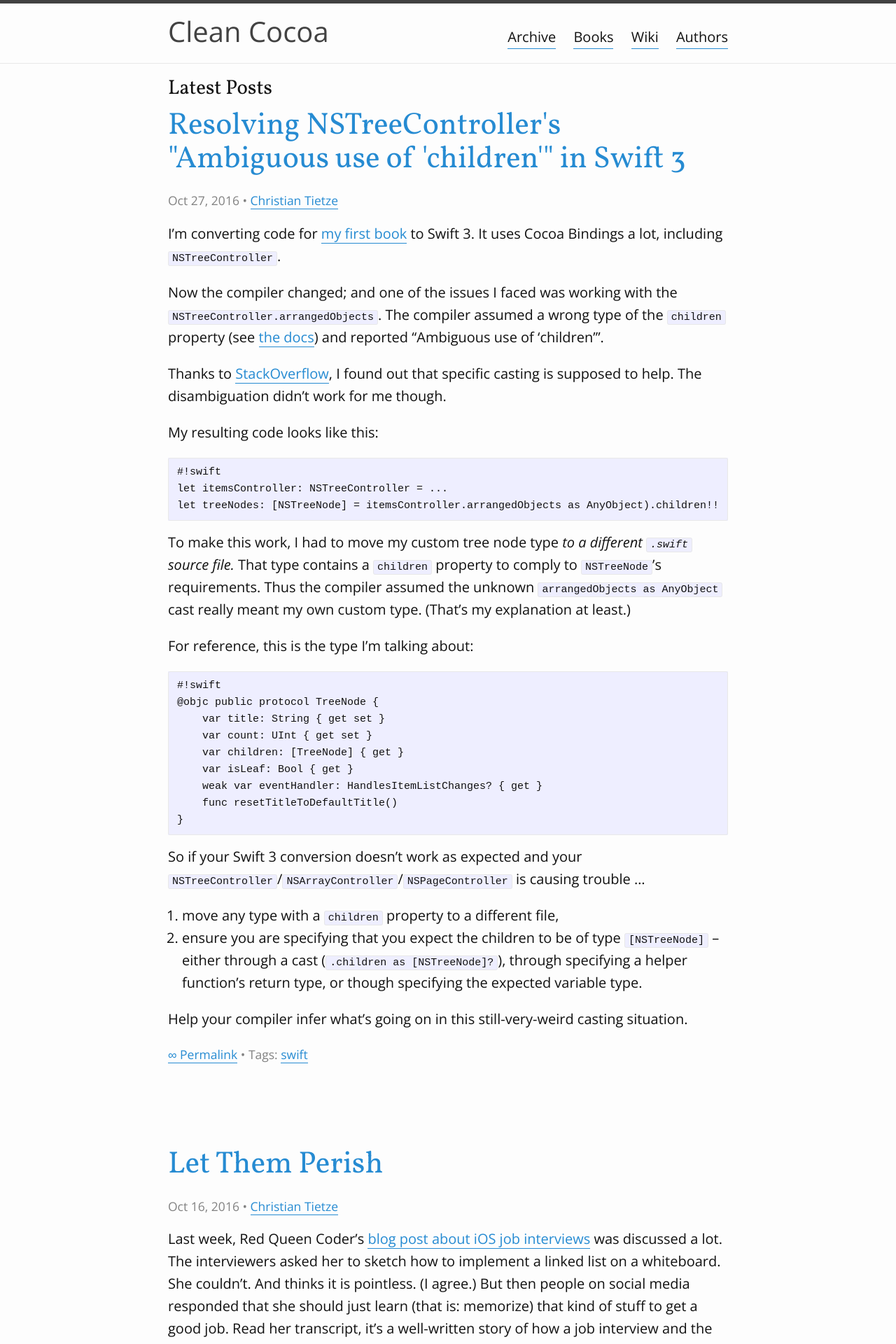
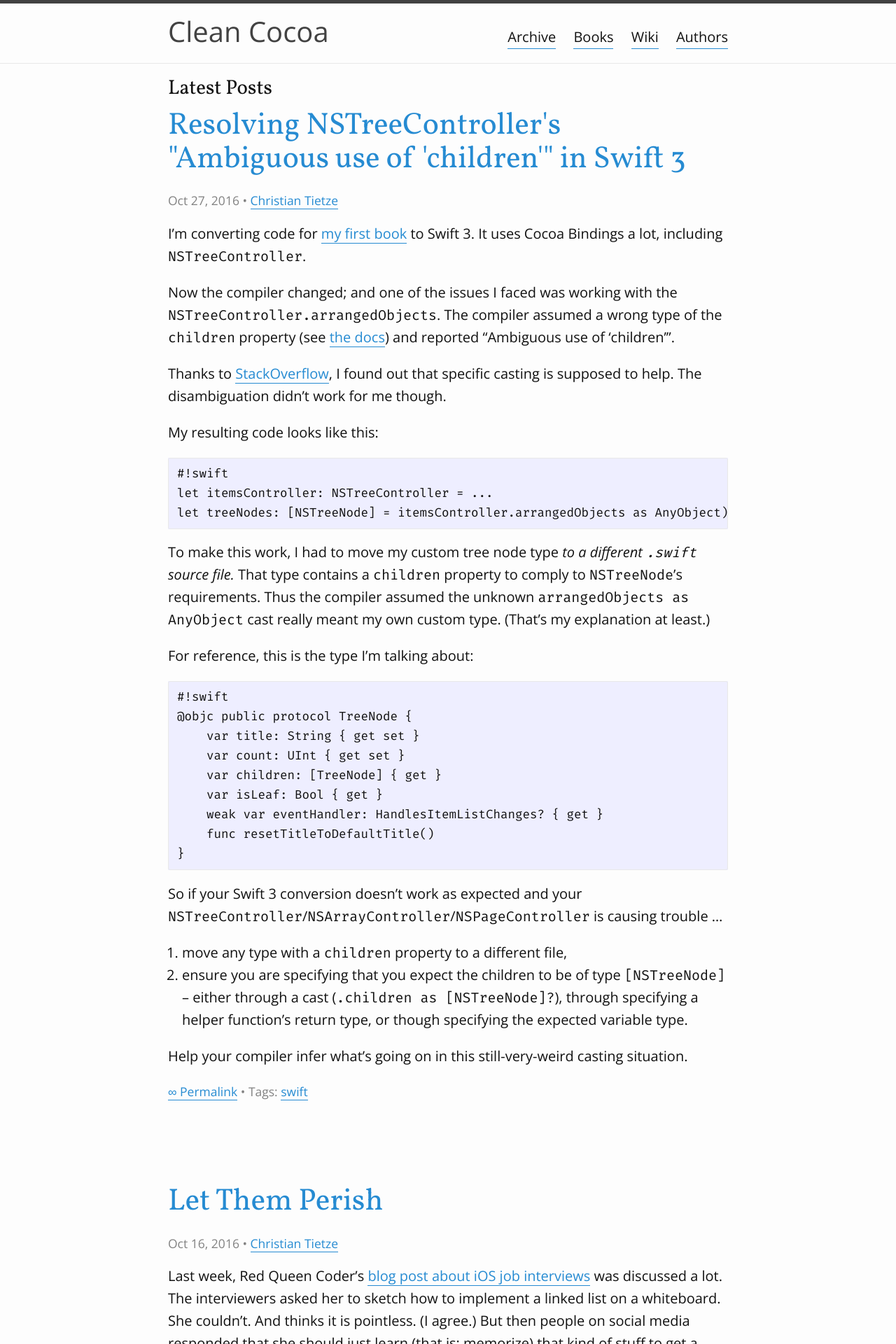
Before and after one commit to CleanCocoa/cleancocoa.github.io, a Jekyll site: the page built from index.html, in a window 1280 px wide. Shown: the top 1920 px of the page at 70% size. Built offline with Jekyll 4.4.1, drawn with Linux system fonts in a browser that asks for light colours.

Commit message:
add monospace font

```diff
--- a/_includes/head.html
+++ b/_includes/head.html
@@ -10,5 +10,5 @@
   <link rel="canonical" href="{{ page.url | replace:'index.html','' | prepend: site.baseurl | prepend: site.url }}">
   <link rel="alternate" type="application/rss+xml" title="{{ site.title }}" href="{{ "/feed.xml" | prepend: site.baseurl | prepend: site.url }}">
 
-  <link href='https://fonts.googleapis.com/css?family=Vollkorn:400,700,400italic,700italic|Open+Sans:300,400,400italic,700,700italic' rel='stylesheet' type='text/css'>
+  <link href='https://fonts.googleapis.com/css?family=Vollkorn:400,700,400italic,700italic|Open+Sans:300,400,400italic,700,700italic|Fira+Mono' rel='stylesheet' type='text/css'>
 </head>
--- a/_sass/_base.scss
+++ b/_sass/_base.scss
@@ -135,17 +135,18 @@
 /**
  * Code formatting
  */
-pre,
-code {
-    font-size: 15px;
-    border: 1px solid $grey-color-light;
-    border-radius: 3px;
-    background-color: #eef;
+pre, code {
+  font-family: $code-font-family;
 }
 
-code {
-    padding: 1px 5px;
+pre {
+  font-size: $small-font-size;
+  border: 1px solid $grey-color-light;
+  border-radius: 3px;
+  background-color: #eef;
 }
+
+code { }
 
 pre {
     padding: 8px 12px;
--- a/css/main.scss
+++ b/css/main.scss
@@ -12,6 +12,7 @@
 $small-font-size:  $base-font-size * 0.875;
 $base-line-height: 1.6;
 $heading-font-family: "Vollkorn", serif;
+$code-font-family: "Fira Mono", monospace;
 
 $text-color:       #111;
 $background-color: #fdfdfd;
```
